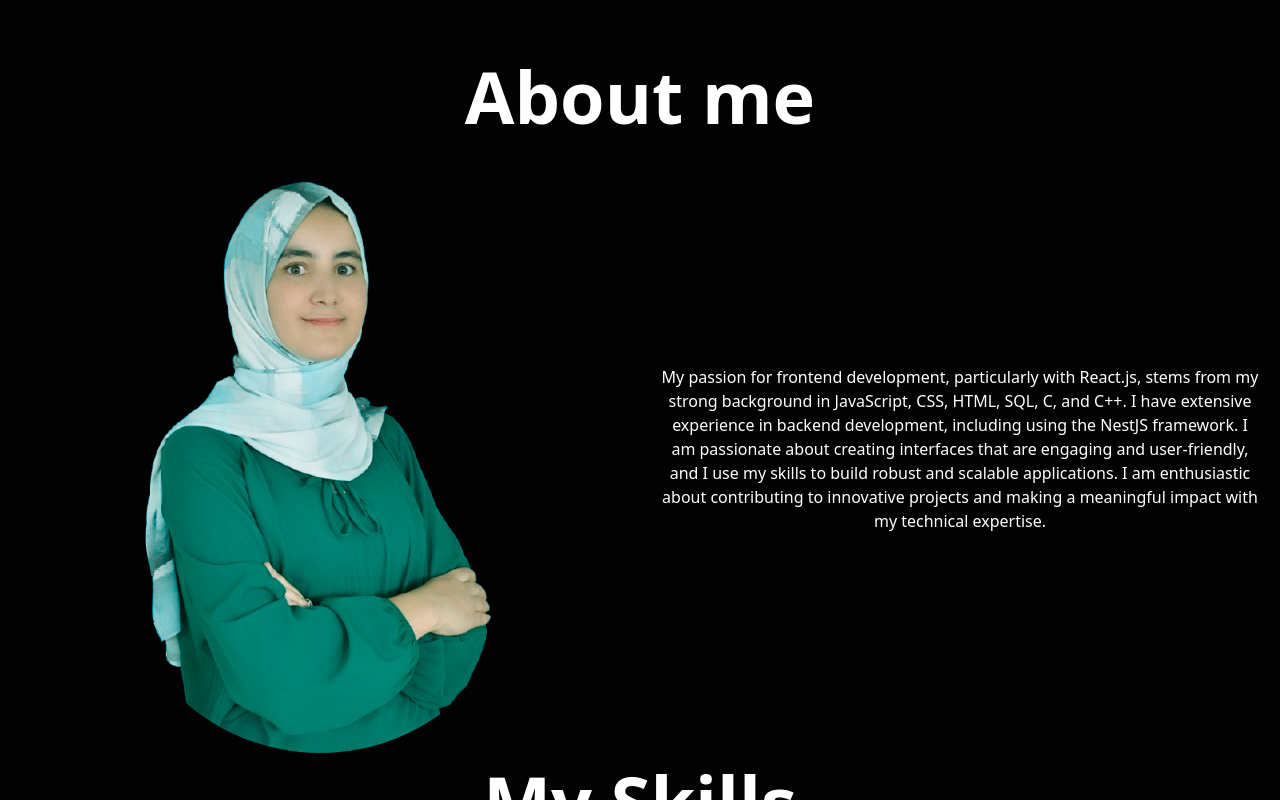
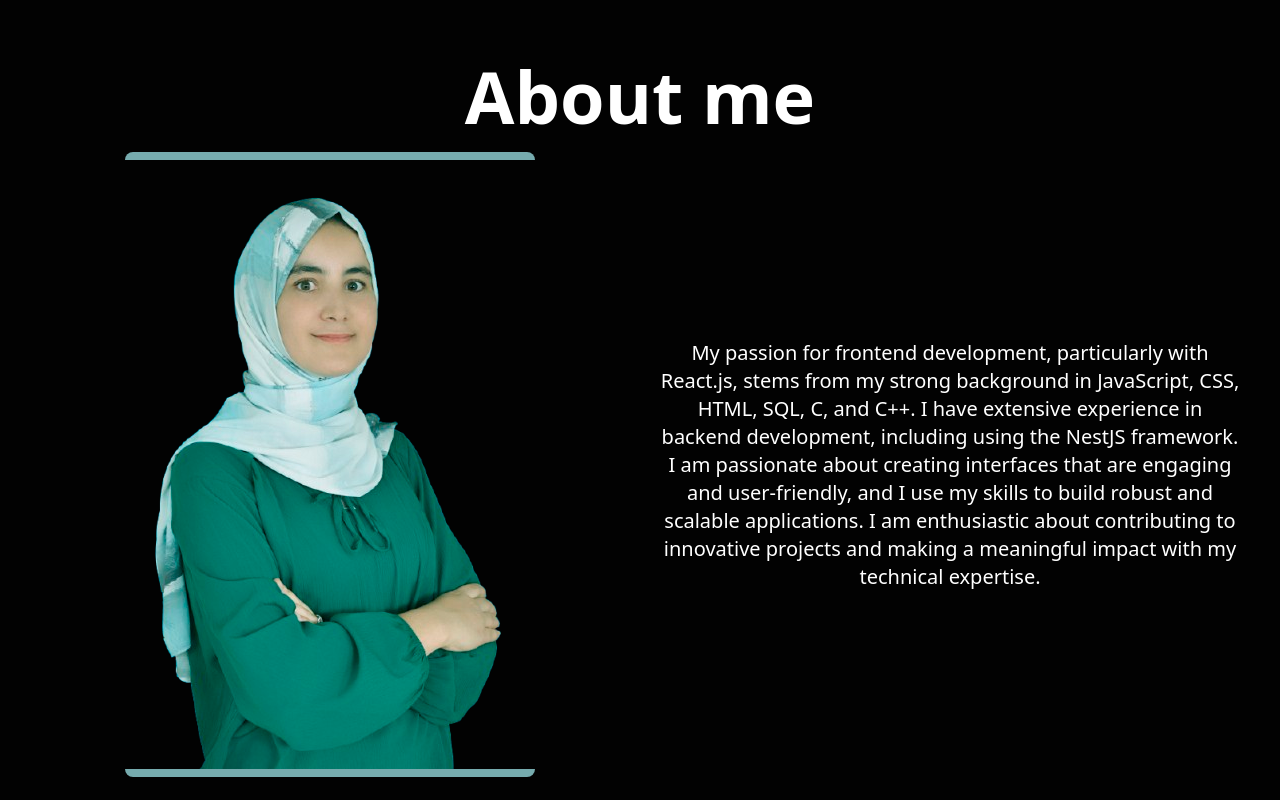
Before and after one commit to zel-hach/MyPortfolio, a React (Vite) app: page / in a window 1280 px wide. Shown: the part 580-1380 px from the top of the page. Built offline with nearby package versions, Linux system fonts and the light colour scheme.

Commit message:
update aboute me (add border radius for profile image)

```diff
--- a/src/Component/AboutMe.jsx
+++ b/src/Component/AboutMe.jsx
@@ -7,12 +7,15 @@ export default function AboutMe() {
             <div className='flex justify-center' data-aos='zoom-in'>
                 <h1 className='text-7xl font-bold'>About me</h1>
             </div>
-            <div className='w-full flex flex-col md:flex-row  justify-center items-center'>
-                <div className='md:w-1/2 flex-8 flex justify-center' data-aos="zoom-in">
-                    <img src={myProfile} className='m-3 rounded-full'></img>
+            <div className='w-full flex flex-col md:flex-row  justify-center items-center p-5'>
+                <div className='md:w-1/2 flex-8 flex justify-center'>
+                <div className='border-t-8 border-secondryColor rounded-lg'>
+                    <img src={myProfile} className='border-b-8 border-secondryColor rounded-lg'>
+                    </img>
+                </div>
                 </div>
                 <div className='md:w-1/2 flex items-center justify-center'>
-                    <p className='p-5 text-center ' data-aos="flip-left"
+                    <p className='p-5 text-center text-xl' data-aos="flip-left"
      data-aos-easing="ease-out-cubic"
      data-aos-duration="2000">
                         My passion for frontend development, particularly with React.js, stems from my strong background in JavaScript, CSS, HTML, SQL, C, and C++. I have extensive experience in backend development, including using the NestJS framework.
--- a/src/landingPage.jsx
+++ b/src/landingPage.jsx
@@ -24,7 +24,7 @@ export default function LandingPage() {
           <Touch></Touch>
         </div>
         <div className='pb-2'>
-          <p className='text-xs pb-2'>© 2024 Portfolio,EL hachimi zineb. All Rights Reserved.</p>
+          <p className='text-xs pb-2'>© 2026 Portfolio,EL hachimi zineb. All Rights Reserved.</p>
         </div>
     </div>
   )
```
